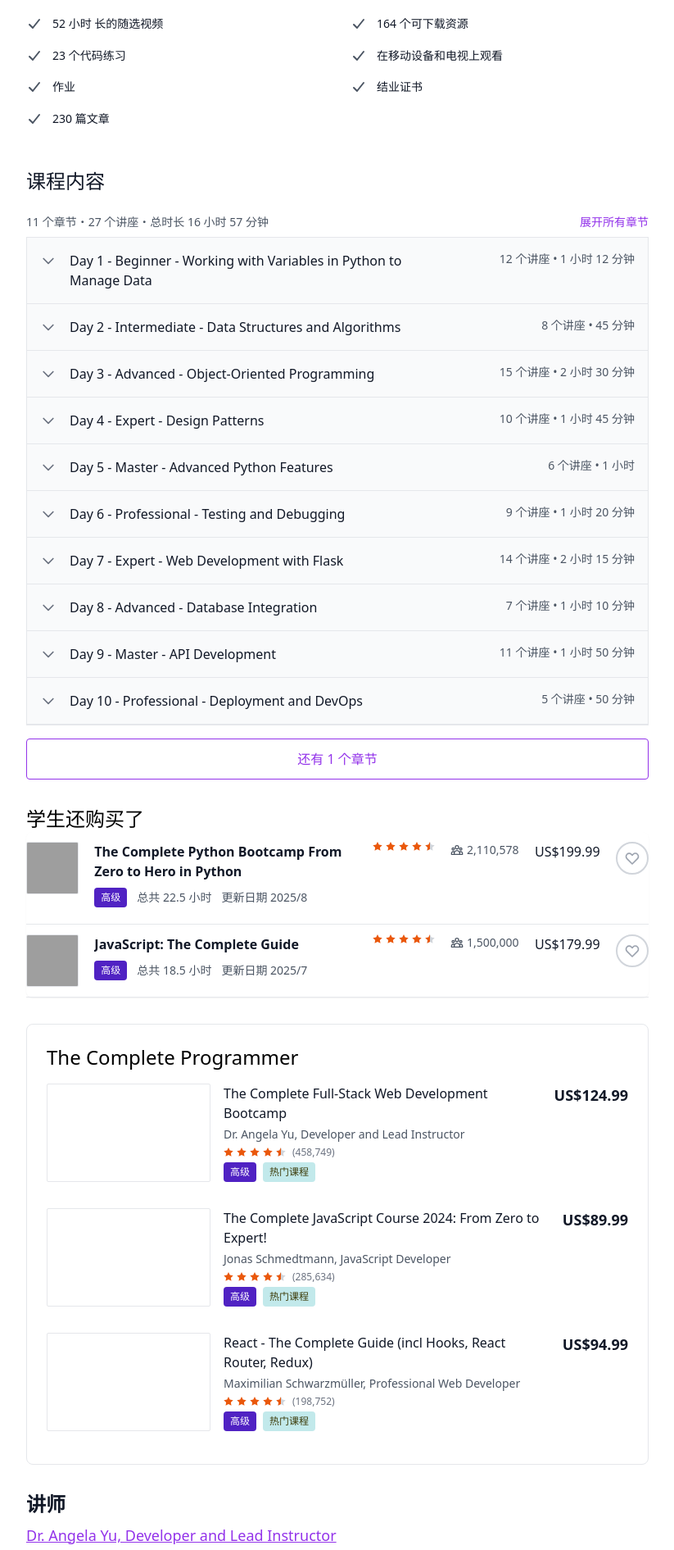
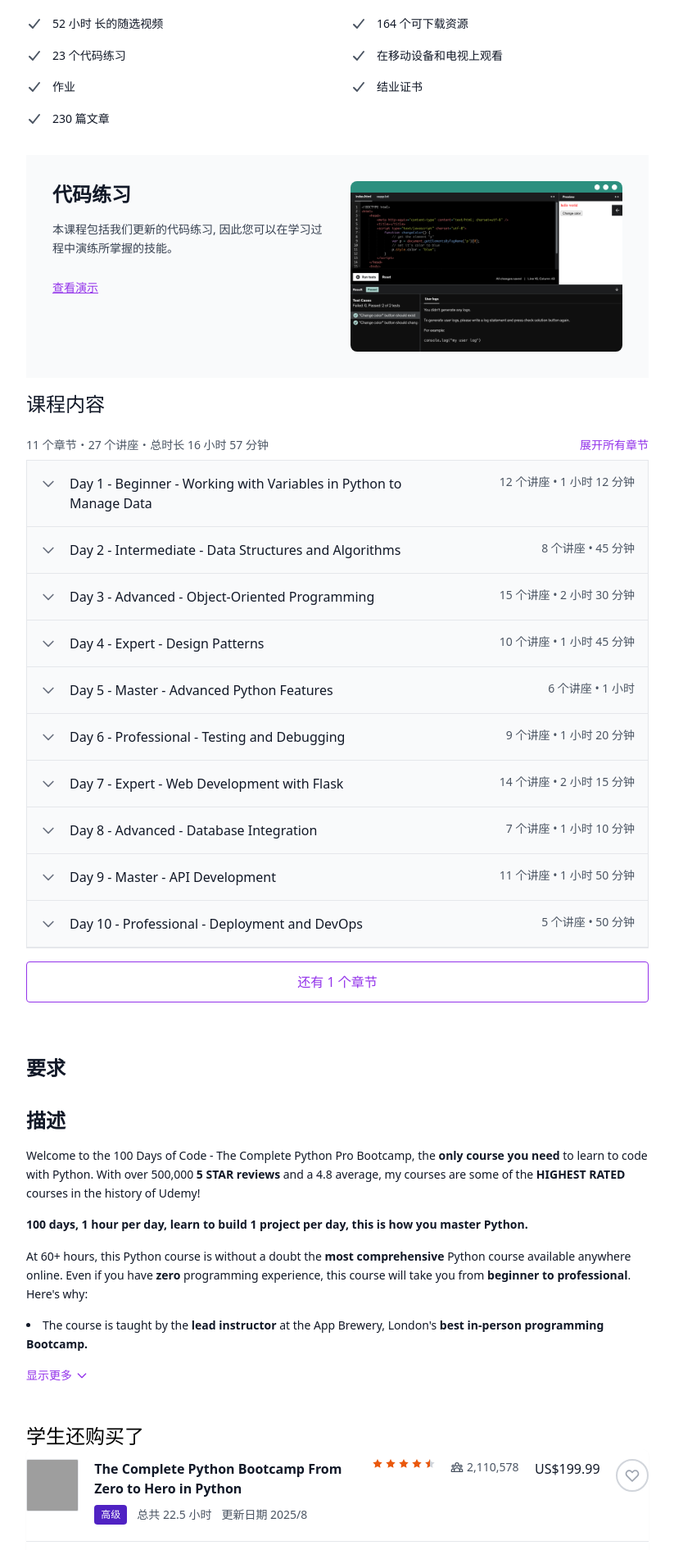
Before and after one commit to carmencitaqiu/test-udemy, a Nuxt app: page / in a window 1280 px wide. Shown: the part 1190-3081 px from the top of the page at 82% size, without its empty margins (48-871 px from the left). Built offline with nearby package versions, Linux system fonts and the light colour scheme; grey boxes are pictures that could not be loaded.

Commit message:
fix:practice&description

```diff
--- /dev/null
+++ b/components/Course/CodePractice.vue
@@ -0,0 +1,35 @@
+<template>
+  <div class="w-full py-8 bg-gray-50 px-8">
+    <div class="flex gap-8">
+      <!-- 左侧：说明文字 -->
+      <div class="flex-1 max-w-md">
+        <h2 class="text-2xl font-bold text-gray-900 mb-4">代码练习</h2>
+        <p class="text-sm text-gray-700 leading-relaxed mb-6">
+          本课程包括我们更新的代码练习, 因此您可以在学习过程中演练所掌握的技能。
+        </p>
+        <a href="#" class="text-sm text-purple-600 underline hover:text-purple-700">
+          查看演示
+        </a>
+      </div>
+
+      <!-- 右侧：代码编辑器界面图片 -->
+      <div class="flex-1">
+        <div class="bg-gray-100 rounded-lg overflow-hidden">
+          <img
+            src="/images/intro.png"
+            alt="代码练习演示"
+            class="w-full h-auto object-cover"
+          />
+        </div>
+      </div>
+    </div>
+  </div>
+</template>
+
+<script setup>
+// 组件逻辑（如果需要）
+</script>
+
+<style scoped>
+/* 如需自定义样式可在此添加 */
+</style>
--- /dev/null
+++ b/components/Course/CourseDescription.vue
@@ -0,0 +1,114 @@
+<template>
+  <div class="w-full py-8">
+    <!-- 要求部分 -->
+    <div class="mb-8">
+      <h2 class="text-2xl font-bold text-gray-900 mb-4">要求</h2>
+      <ul class="space-y-3">
+        <li
+          v-for="(requirement, index) in requirements"
+          :key="index"
+          class="flex items-start gap-3"
+        >
+          <div class="flex-shrink-0 mt-0.5">
+            <img src="/icons/check.svg" alt="check" class="w-5 h-5" />
+          </div>
+          <p class="text-sm text-gray-900 leading-relaxed">{{ requirement }}</p>
+        </li>
+      </ul>
+    </div>
+
+    <!-- 描述部分 -->
+    <div>
+      <h2 class="text-2xl font-bold text-gray-900 mb-4">描述</h2>
+      <div class="relative">
+        <div
+          ref="descriptionRef"
+          :class="[
+            'text-sm text-gray-900 leading-relaxed transition-all duration-300',
+            isExpanded ? '' : 'line-clamp-8'
+          ]"
+        >
+          <p class="mb-4">
+            Welcome to the 100 Days of Code - The Complete Python Pro Bootcamp, the <strong>only course you need</strong> to learn to code with Python. With over 500,000 <strong>5 STAR reviews</strong> and a 4.8 average, my courses are some of the <strong>HIGHEST RATED</strong> courses in the history of Udemy!
+          </p>
+          <p class="mb-4 font-bold">
+            100 days, 1 hour per day, learn to build 1 project per day, this is how you master Python.
+          </p>
+          <p class="mb-4">
+            At 60+ hours, this Python course is without a doubt the <strong>most comprehensive</strong> Python course available anywhere online. Even if you have <strong>zero</strong> programming experience, this course will take you from <strong>beginner to professional</strong>. Here's why:
+          </p>
+          <ul class="mb-4 list-disc list-inside">
+            <li>The course is taught by the <strong>lead instructor</strong> at the App Brewery, London's <strong>best in-person programming Bootcamp.</strong></li>
+          </ul>
+          <p v-if="isExpanded" class="mb-4">
+            This comprehensive course is designed to take you from absolute beginner to Python professional. You'll learn by building real-world projects, from simple scripts to complex applications. Each day, you'll work on a new project that reinforces the concepts you've learned.
+          </p>
+          <p v-if="isExpanded" class="mb-4">
+            By the end of this course, you'll have built 100 different projects, each teaching you something new about Python programming. You'll understand data structures, algorithms, web development, data science, machine learning, and much more.
+          </p>
+        </div>
+
+        <!-- 显示更多/更少按钮 -->
+        <button
+          v-if="showToggleButton"
+          @click="toggleExpand"
+          class="mt-3 text-sm text-purple-600 hover:text-purple-700 flex items-center gap-1 transition-colors duration-200"
+        >
+          <span>{{ isExpanded ? '显示更少' : '显示更多' }}</span>
+          <svg
+            :class="[
+              'w-4 h-4 transition-transform duration-200',
+              isExpanded ? 'transform rotate-180' : ''
+            ]"
+            fill="none"
+            stroke="currentColor"
+            viewBox="0 0 24 24"
+          >
+            <path stroke-linecap="round" stroke-linejoin="round" stroke-width="2" d="M19 9l-7 7-7-7" />
+          </svg>
+        </button>
+      </div>
+    </div>
+  </div>
+</template>
+
+<script setup>
+const isExpanded = ref(false)
+const descriptionRef = ref(null)
+const showToggleButton = ref(false)
+
+const toggleExpand = () => {
+  isExpanded.value = !isExpanded.value
+}
+
+// 检查内容是否超过行数限制，决定是否显示按钮
+const checkContentLines = () => {
+  if (descriptionRef.value) {
+    // 临时移除 line-clamp 限制来获取完整内容
+    const originalClass = descriptionRef.value.className
+    descriptionRef.value.classList.remove('line-clamp-8')
+
+    // 计算实际行数
+    const lineHeight = parseFloat(getComputedStyle(descriptionRef.value).lineHeight)
+    const fullHeight = descriptionRef.value.scrollHeight
+    const actualLines = Math.ceil(fullHeight / lineHeight)
+
+    // 恢复原始类名
+    descriptionRef.value.className = originalClass
+
+    // 如果实际行数超过 8 行，显示按钮
+    showToggleButton.value = actualLines > 8
+  }
+}
+
+onMounted(() => {
+  // 等待 DOM 渲染完成后检查
+  nextTick(() => {
+    checkContentLines()
+  })
+})
+</script>
+
+<style scoped>
+/* 如需自定义样式可在此添加 */
+</style>
--- a/pages/index.vue
+++ b/pages/index.vue
@@ -5,6 +5,7 @@
       <div class="max-w-[760px] my-4">
         <CourseLearningOutcomes />
         <CourseIncludes />
+        <CourseCodePractice />
         <div class="mx-auto w-full">
           <UiAccordion :items="accordionData" :defaultVisibleCount="10">
             <UiAccordionItem
@@ -18,6 +19,7 @@
             />
           </UiAccordion>
         </div>
+        <CourseDescription />
         <CourseList />
         <CourseComplateProgrammer />
         <CourseInstructorProfile />
```
Also changed, not shown: public/images/intro.png (added).
